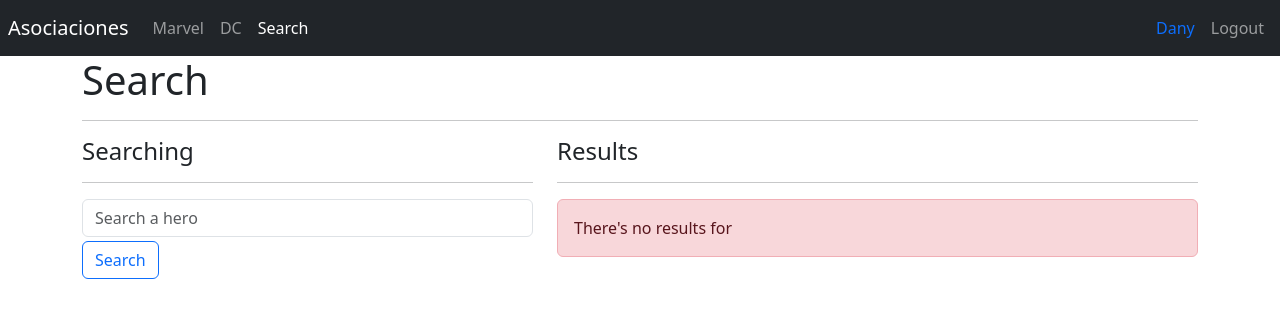
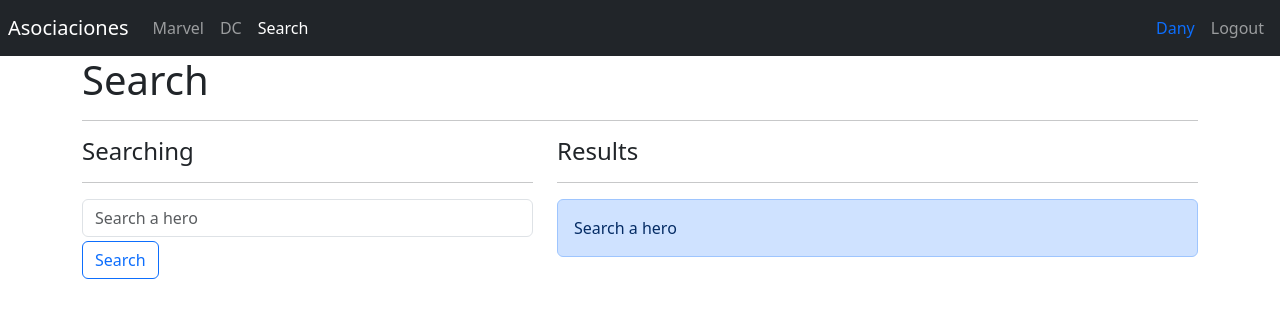
Before and after one commit to danycr90/heroes-spa, a React (Vite) app: page /search in a window 1280 px wide. Shown: the top 318 px of the page. Built offline with nearby package versions, Linux system fonts and the light colour scheme.

Commit message:
Class 205. Fin sección 14

```diff
--- a/src/heroes/pages/SearchPage.jsx
+++ b/src/heroes/pages/SearchPage.jsx
@@ -11,22 +11,20 @@
   const location = useLocation();
 
   const { q = ''} = queryString.parse( location.search );
+  const heroes = getHeroesByName(q);
 
-  const { searchText, onInputChange } = useForm({searchText: q});
+  const showSearch = ( q.length === 0 );
+  const showError = ( q.length > 0 ) && heroes.length === 0;
 
-  const heroes = getHeroesByName(q);
+  const { searchText, onInputChange } = useForm({
+    searchText: q
+  });
 
   const handleSearchSubmit = ( event ) => {
     event.preventDefault();
 
-    if ( searchText.trim().length <= 1 ) return;
-
+    //if ( searchText.trim().length <= 1 ) return;
     navigate(`?q=${ searchText }`);
-
-    console.log({ searchText });
-
-    console.log({ heroes });
-
 }
 
   return (
@@ -61,12 +59,13 @@
         <h4>Results</h4>
         <hr />
 
-        {
-          heroes.length > 0 &&
-            <div className="alert alert-primary">
-              Search a hero
-            </div>
-        }
+        <div className="alert alert-primary animate__animated animate__fadeIn" style={{ display: showSearch ? '' : 'none' }} >
+          Search a hero
+        </div>
+
+        <div className="alert alert-danger animate__animated animate__fadeIn" style={{ display: showError ? '' : 'none' }} >
+          There's no results for <b>{ q }</b>
+        </div>
 
         {
                 heroes.map( hero => (
@@ -77,13 +76,6 @@
                 ))
         }
 
-        {
-          heroes.length === 0 &&
-          <div className="alert alert-danger">
-            There's no results for <b>{ q }</b>
-          </div>
-        }
-
       </div>
     </div>
     </>
```
